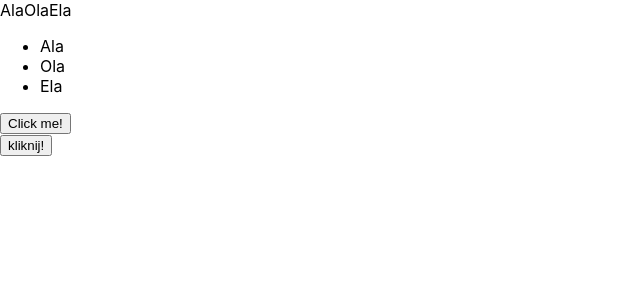
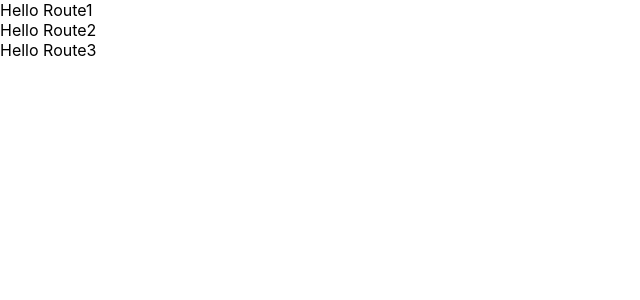
Before and after one commit to MarcinGal/react-1, a React (Create React App) app: page / in a window 1280 px wide. Shown: the top 300 px of the page, without its empty margins (0-640 px from the left). Built offline with nearby package versions, Linux system fonts and the light colour scheme.

Commit message:
added 3 components

```diff
--- a/src/App.js
+++ b/src/App.js
@@ -1,28 +1,13 @@
 import React from 'react'
-import Button from './Button'
+import Route1 from './Route1'
+import Route2 from './Route2'
+import Route3 from './Route3'
 
-const names = ['Ala', 'Ola', 'Ela']
-const nameList = names.map((element, i) => { return <li key={element}>{element}</li> })
 const App = (props) => (
   <div>
-    <div>{names}</div>
-    <ul>
-      {
-        nameList
-      }
-    </ul>
-    <div>
-      <Button
-        label="Click me!"
-        onClickHandler={() => alert('Click!')}
-      />
-    </div>
-    <div>
-      <Button
-        label="kliknij!"
-        onClickHandler={() => console.log('Kliknąłeś!')}
-      />
-    </div>
+    <Route1 />
+    <Route2 />
+    <Route3 />
   </div>
 )
 export default App
--- a/src/Button.js
+++ b/src/Button.js
@@ -1,6 +1,6 @@
 import React from 'react'
 
-const Button = ({ label, onClickHandler}) => (
+const Button = ({ label, onClickHandler }) => (
     <button
         onClick={onClickHandler}
     >
--- /dev/null
+++ b/src/Route1.js
@@ -0,0 +1,5 @@
+import React from 'react'
+
+const Route1 = () => (<div>Hello Route1</div>)
+
+export default  Route1
--- /dev/null
+++ b/src/Route2.js
@@ -0,0 +1,5 @@
+import React from 'react'
+
+const Route2 = () => (<div>Hello Route2</div>)
+
+export default  Route2
--- /dev/null
+++ b/src/Route3.js
@@ -0,0 +1,5 @@
+import React from 'react'
+
+const Route3 = () => (<div>Hello Route3</div>)
+
+export default  Route3
```
